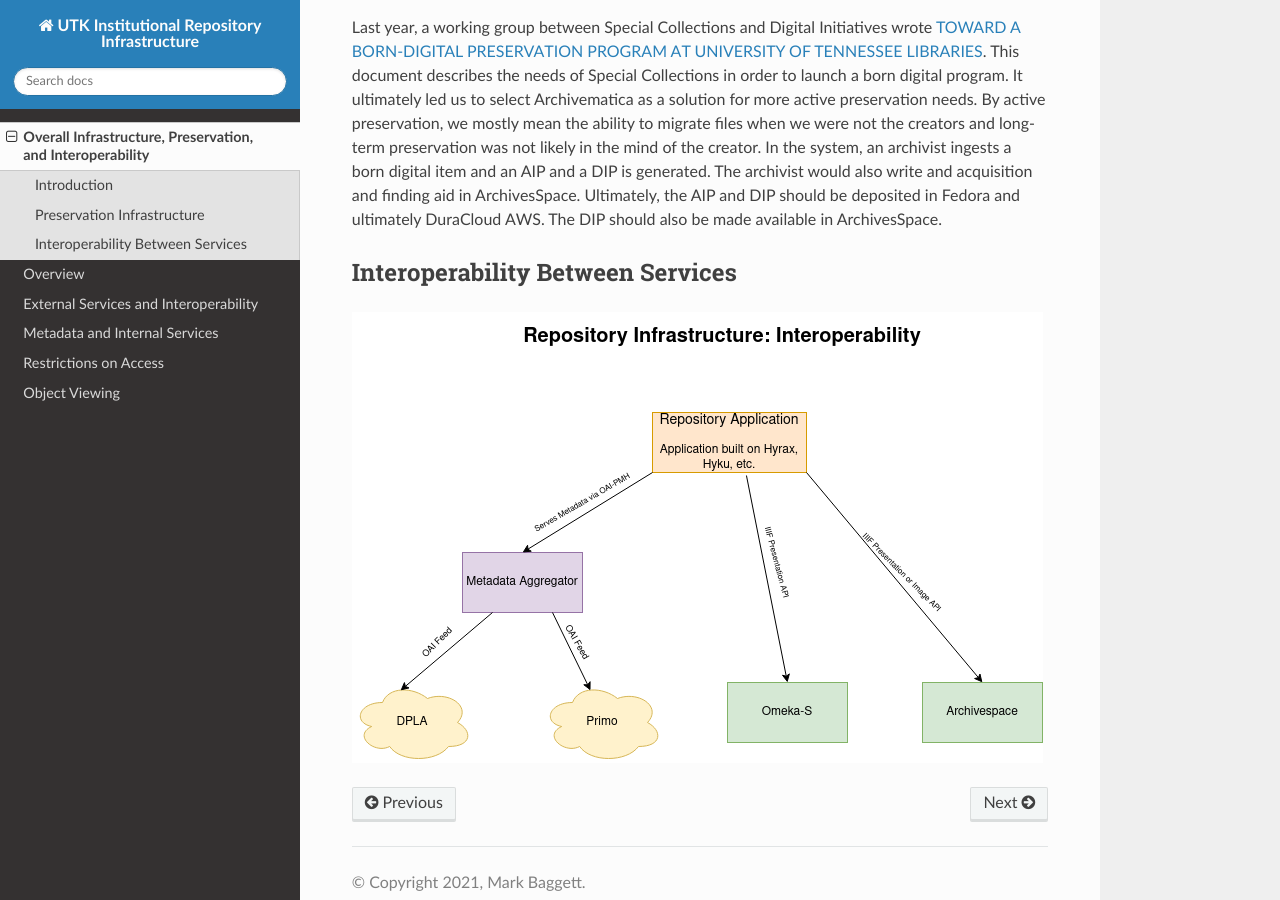
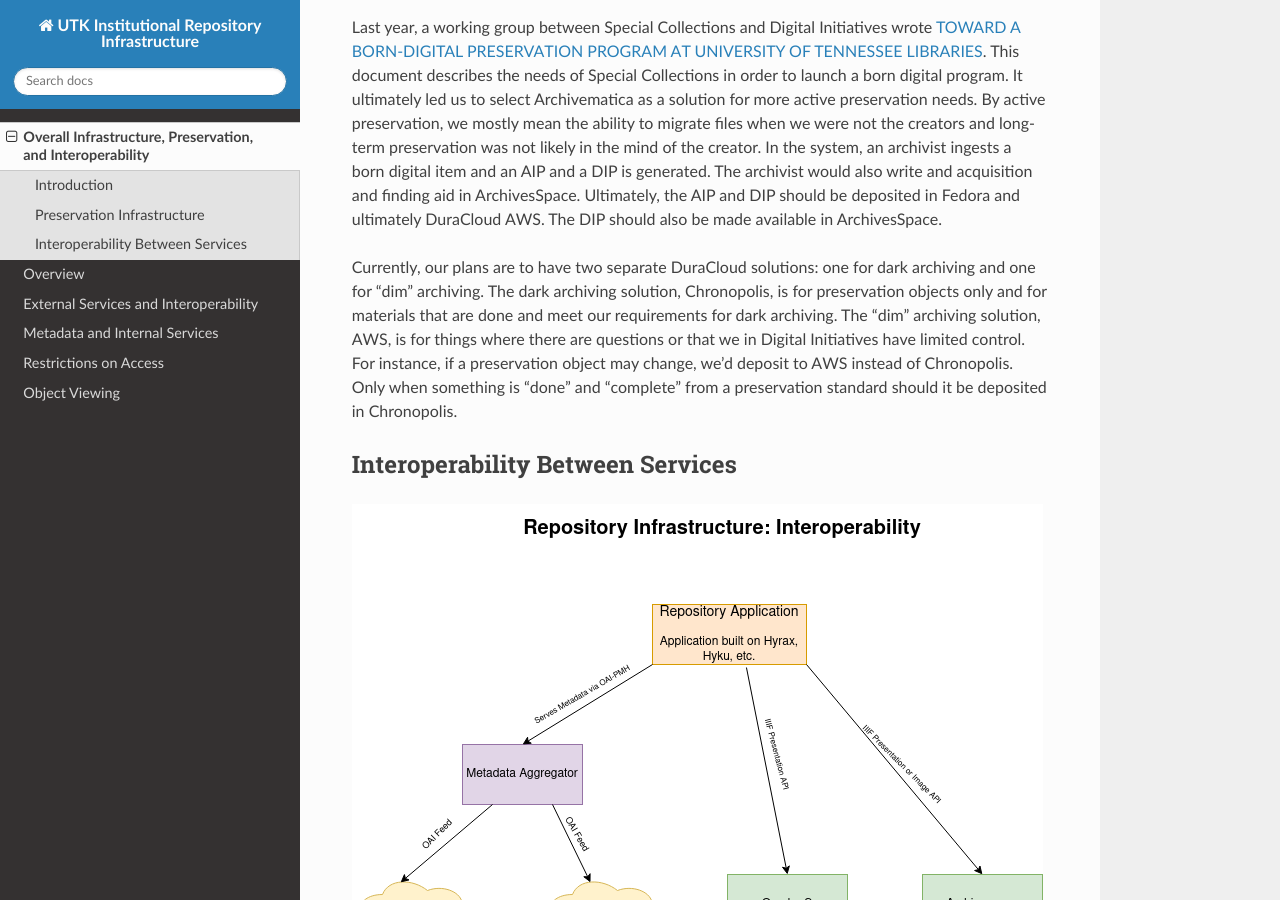
Before and after one commit to markpbaggett/marks_ir_proposal, a Sphinx documentation site: the page built from docs/source/contents/0_Repository_Infrastructure.rst, in a window 1280 px wide and 900 px high, scrolled down 2829 px. Built offline with Sphinx 7.4.7 and the Read the Docs theme 2.0.0, drawn with Linux system fonts in a browser that asks for light colours.

Commit message:
Attempt to explain AWS versus Chronopolis.

```diff
--- a/docs/source/contents/0_Repository_Infrastructure.rst
+++ b/docs/source/contents/0_Repository_Infrastructure.rst
@@ -66,6 +66,13 @@
 would also write and acquisition and finding aid in ArchivesSpace. Ultimately, the AIP and DIP should be deposited in
 Fedora and ultimately DuraCloud AWS. The DIP should also be made available in ArchivesSpace.
 
+Currently, our plans are to have two separate DuraCloud solutions:  one for dark archiving and one for "dim" archiving.
+The dark archiving solution, Chronopolis, is for preservation objects only and for materials that are done and meet our
+requirements for dark archiving.  The "dim" archiving solution, AWS, is for things where there are questions or that we
+in Digital Initiatives have limited control.  For instance, if a preservation object may change, we'd deposit to AWS
+instead of Chronopolis.  Only when something is "done" and "complete" from a preservation standard should it be deposited
+in Chronopolis.
+
 Interoperability Between Services
 ---------------------------------
 
```
